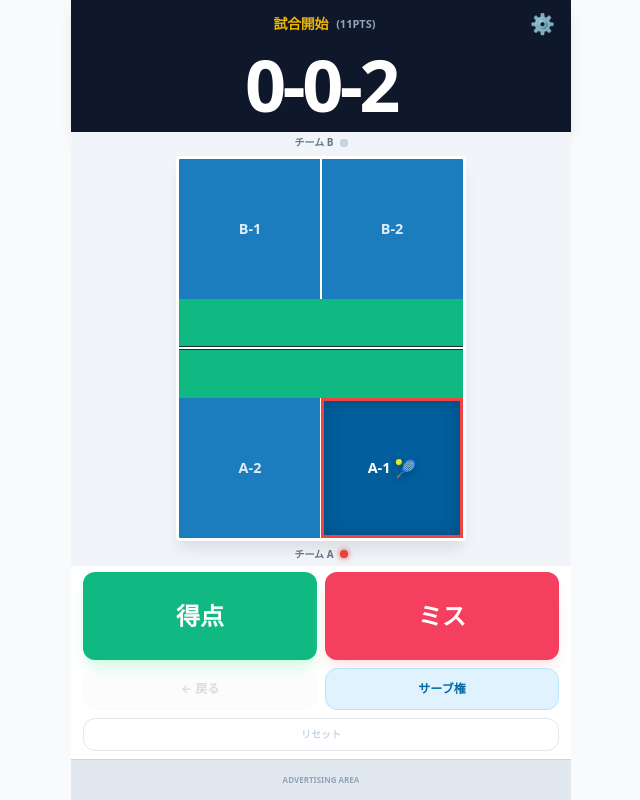
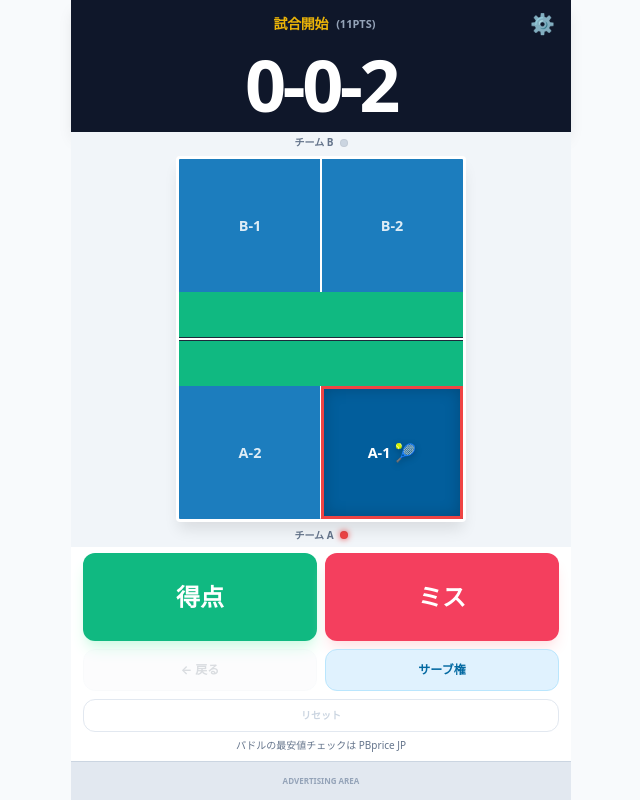
Before and after one commit to bisiwait/bisfactory, a plain HTML site: page pb/index.html in a window 1280 px wide. Shown: the whole page, without its empty margins (319-959 px from the left). Drawn offline with nearby package versions, Linux system fonts and the light colour scheme.

Commit message:
Add PBprice JP link to Pickleball Score footer

```diff
--- a/pb/index.html
+++ b/pb/index.html
@@ -170,7 +170,8 @@
                 <button id="btn-toggle-serve" class="bg-sky-100 text-sky-700 font-bold py-3 rounded-xl text-xs border border-sky-200 transition-all"><span data-i18n="start_team">SERVE RIGHT</span></button>
                 <button id="btn-reset" class="col-span-2 bg-white text-slate-300 font-bold py-2 rounded-xl text-[10px] border border-slate-200 mt-0 transition-all duration-300"><span data-i18n="reset">RESET</span></button>
             </div>
-        </footer>
+        	<p style="text-align: center; font-size: 10px; color: #94a3b8; margin: 0.35rem 0 0;"><a href="https://jp.pbprice.com/pickleball" target="_blank" rel="noopener" style="color: #64748b;">パドルの最安値チェックは PBprice JP</a></p>
+	</footer>
 
         <div class="ad-banner"><span class="text-[8px] text-slate-400">ADVERTISING AREA</span></div>
 
```
